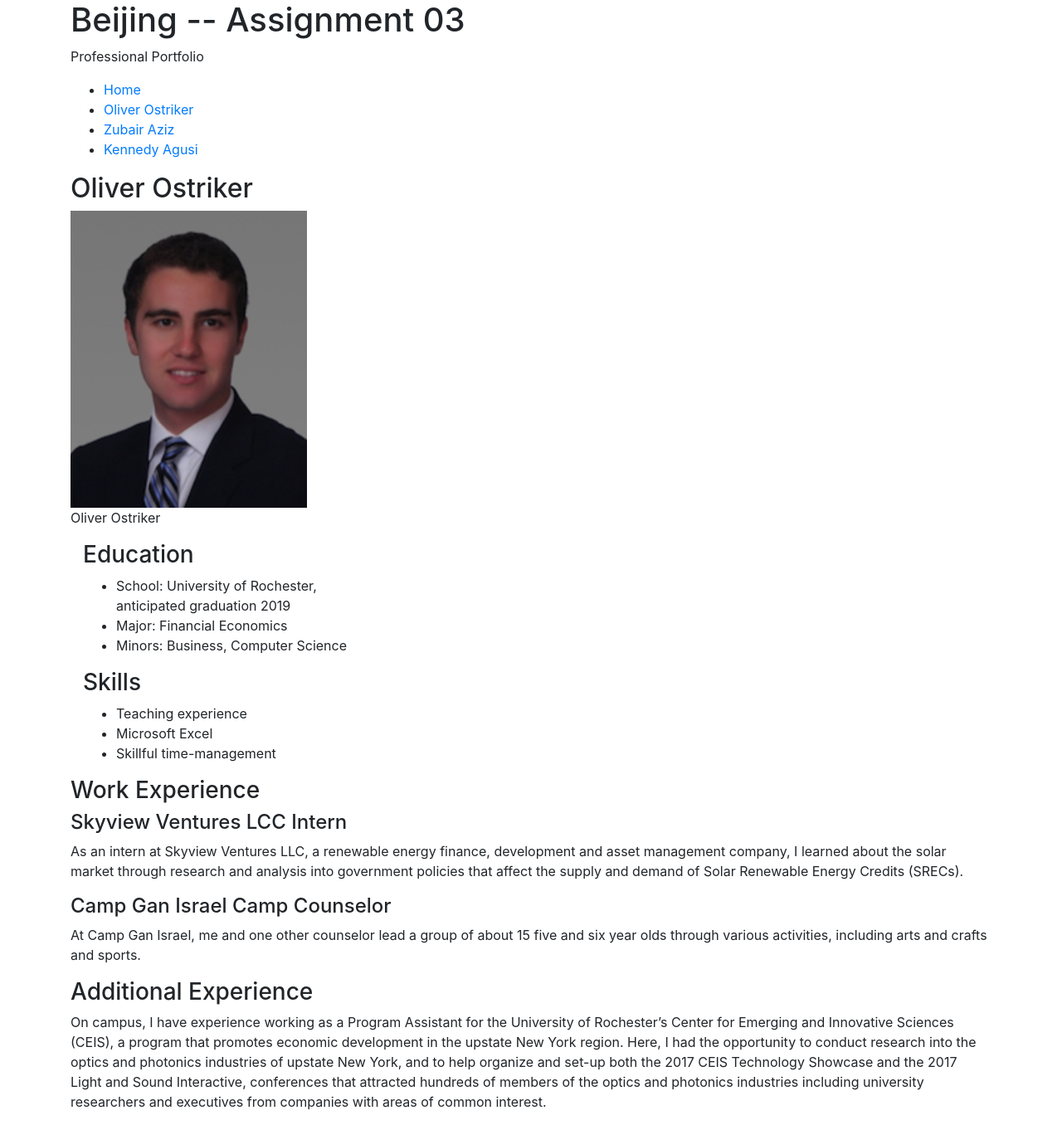
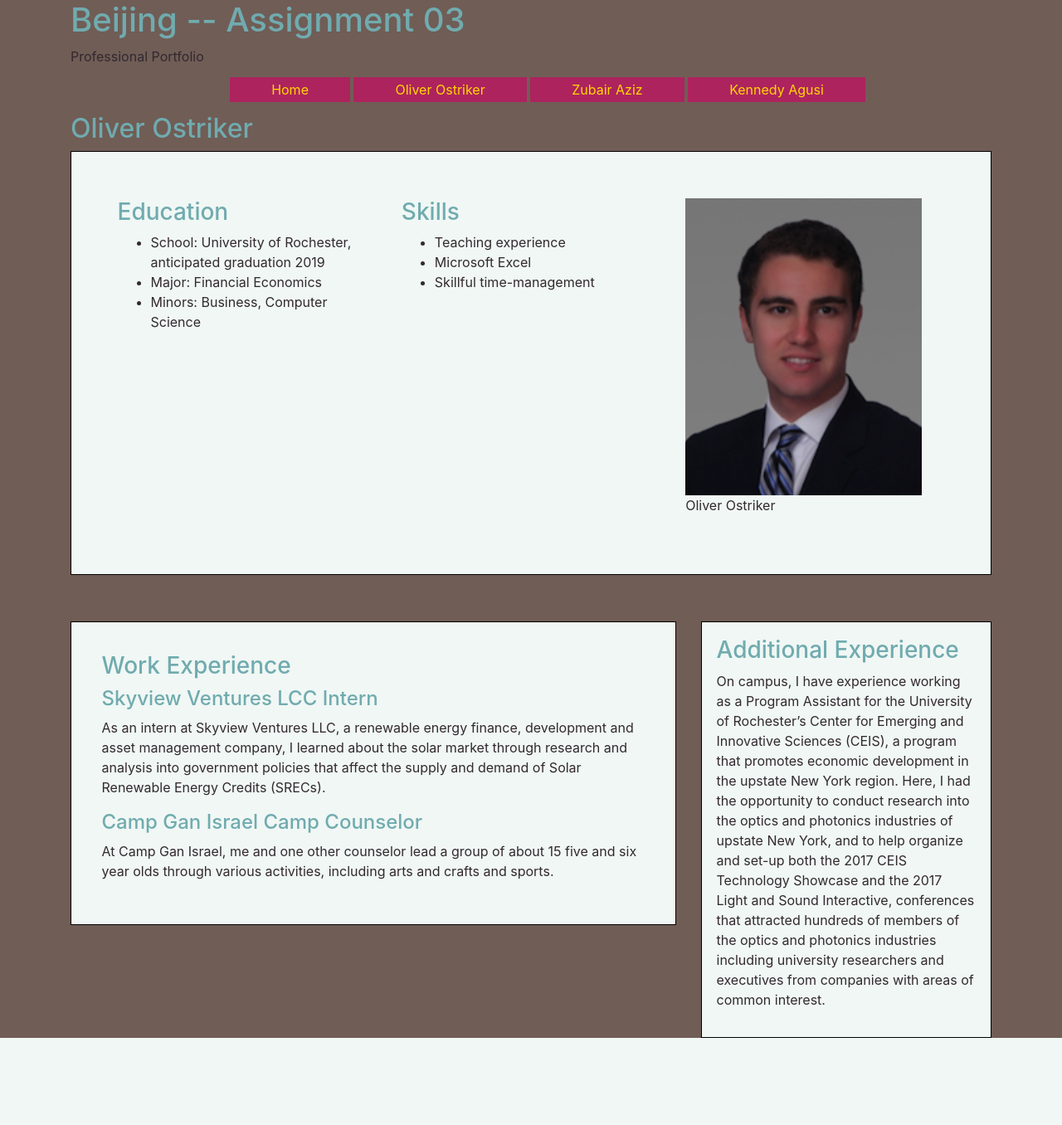
Before and after one commit to mdejong3/assignment03-beijing, a PHP site: page /ostriker.php in a window 1280 px wide. Shown: the whole page at 83% size. After the commit the page ends 1251 px from the top, so only its background shows below. Run offline with PHP 8.4, Linux system fonts and the light colour scheme.

Commit message:
work in progress
made a fundamental layout for the main 3 pages.  playing around with some colors and other things.  Everything is subject to change.

```diff
--- /dev/null
+++ b/css/nav.css
@@ -0,0 +1,29 @@
+.nav li {
+	list-style-type: none;
+	padding-left: 0;
+	margin-top: 0;
+	margin-bottom: 0;
+	display: inline-block;
+}
+
+.nav ul {
+	text-align: center;
+	width: 200%;
+}
+
+.nav a {color: gold;
+	background-color: #AD235E;
+	padding: 50px;
+	padding-top: 5px;
+	padding-bottom: 5px;
+	font-style: none;
+}
+
+.nav a:hover {
+	color: #DFEFF0;
+
+}
+
+.nav .is-current {color: #AD235E;
+	background-color: gold;
+	border-radius: 50px; }
--- a/css/override.css
+++ b/css/override.css
@@ -0,0 +1,22 @@
+body {
+	background-color: #705D56;
+	color: #32292F;
+}
+
+.box{
+	border: 1px solid black;
+	padding: 5%;
+	background-color: #F0F7F4;
+}
+
+.top-buffer {
+	margin-top: 5%;
+}
+
+h1, h2, h3, h4 {
+	color: #70ABAF;
+}
+
+h2 {
+
+}
--- a/includes/html-top.inc
+++ b/includes/html-top.inc
@@ -10,5 +10,6 @@
     	<link rel="stylesheet" href="https://maxcdn.bootstrapcdn.com/bootstrap/4.0.0/css/bootstrap.min.css" integrity="sha384-Gn5384xqQ1aoWXA+058RXPxPg6fy4IWvTNh0E263XmFcJlSAwiGgFAW/dAiS6JXm" crossorigin="anonymous">
 
 		<link rel="stylesheet" href="css/override.css">
+		<link rel="stylesheet" href="css/nav.css">
 
 	</head>
--- a/ostriker.php
+++ b/ostriker.php
@@ -14,14 +14,16 @@
 
 	<h2>Oliver Ostriker</h2>
 
-	<figure>
-		<img src="images/oliver.png" alt="Oliver Ostriker"> <!--I'll try to make these better quality-->
-		<figcaption>Oliver Ostriker</figcaption>
-	</figure>
+
 
 	<!--LAYOUT: it would be nice to keep these items in this order, since they're supposed to imitate a resume-->
 
-	<div class="col-md-4">
+<article>
+<div class="box">
+	<div class="row">
+
+	<div class="col">
+
 	<h3>Education</h3>
 		<ul>
 			<li>School: University of Rochester, anticipated graduation 2019</li>
@@ -30,7 +32,9 @@
 		</ul>
 	</div>
 
-	<div class="col-md-4">
+
+	<div class="col">
+	<div class="list2">
 	<h3>Skills</h3>
 		<ul>
 			<li>Teaching experience</li>
@@ -38,15 +42,43 @@
 			<li>Skillful time-management</li>
 		</ul>
 	</div>
+</div>
 
+
+	<div class="col">
+	<figure>
+		<img src="images/oliver.png" alt="Oliver Ostriker"> <!--I'll try to make these better quality-->
+		<figcaption>Oliver Ostriker</figcaption>
+	</figure>
+	</div>
+</div>
+
+	</div>
+</article>
+
+	<div class="top-buffer">
+	<div class="row">
+	<div class="col-md-8">
+<div class="box">
 	<h3>Work Experience</h3>
 		<h4>Skyview Ventures LCC Intern</h4>
 			<p>As an intern at Skyview Ventures LLC, a renewable energy finance, development and asset management company, I learned about the solar market through research and analysis into government policies that affect the supply and demand of Solar Renewable Energy Credits (SRECs).</p>
 		<h4>Camp Gan Israel Camp Counselor</h4>
 			<p>At Camp Gan Israel, me and one other counselor lead a group of about 15 five and six year olds through various activities, including arts and crafts and sports. </p>
+</div>
+	</div>
 
+
+	<div class="col-md-4">
+<div class="box">
 	<h3>Additional Experience</h3>
 	<p>On campus, I have experience working as a Program Assistant for the University of Rochester’s Center for Emerging and Innovative Sciences (CEIS), a program that promotes economic development in the upstate New York region. Here, I had the opportunity to conduct research into the optics and photonics industries of upstate New York, and to help organize and set-up both the 2017 CEIS Technology Showcase and the 2017 Light and Sound Interactive, conferences that attracted hundreds of members of the optics and photonics industries including university researchers and executives from companies with areas of common interest.</p>
+	</div>
+	</div>
+	</div>
+</div>
+
+
 
 </div>
 
```
Also changed, not shown: agusi.php (+34 -6 lines), aziz.php (+34 -5 lines).
